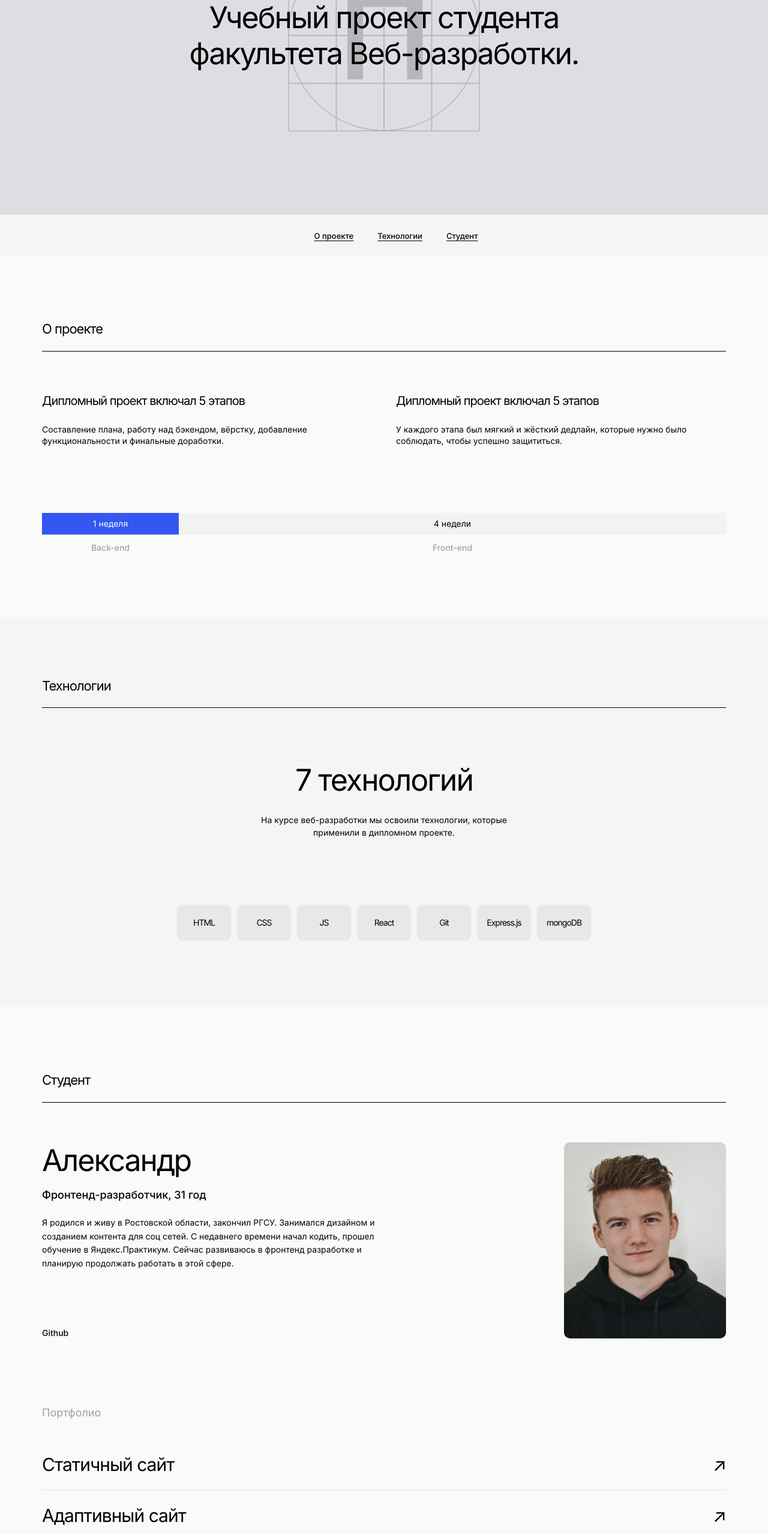
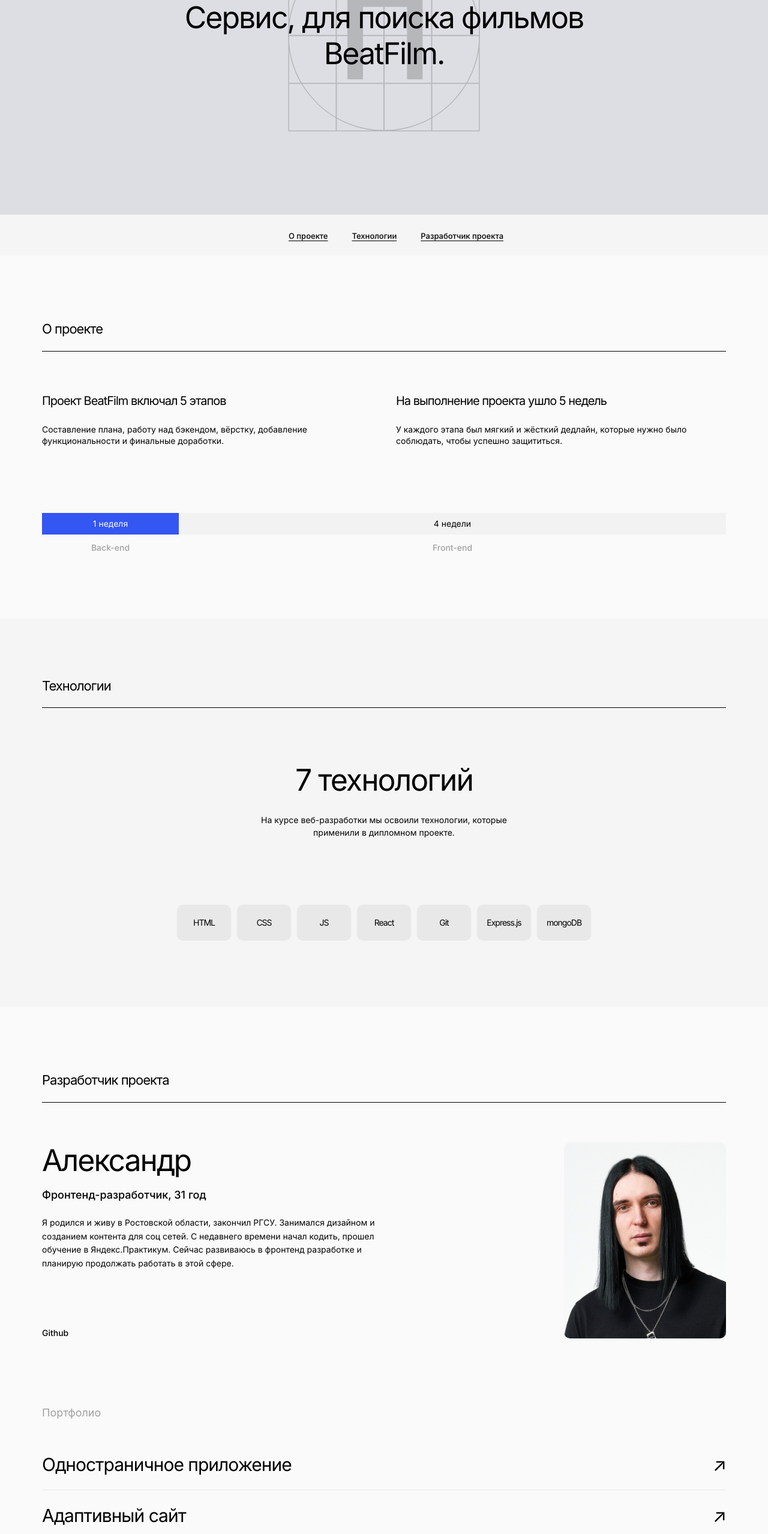
Before and after one commit to FilDsgn/movies-explorer-frontend, a React app: page / in a window 1280 px wide. Shown: the part 240-2797 px from the top of the page at 60% size. Built offline with nearby package versions, Linux system fonts and the light colour scheme.

Commit message:
add info

```diff
--- a/src/components/AboutMe/AboutMe.css
+++ b/src/components/AboutMe/AboutMe.css
@@ -70,7 +70,7 @@
   height: 327px;
   border-radius: 10px;
   object-fit: cover;
-  object-position: center;
+  object-position: top;
 }
 
 @media screen and (max-width: 768px) {
--- a/src/components/AboutMe/AboutMe.js
+++ b/src/components/AboutMe/AboutMe.js
@@ -1,12 +1,12 @@
 import "./AboutMe.css";
 import { Link } from "react-router-dom";
 
-import aboutMeImg from "../../images/about-me-img.png";
+import aboutMeImg from "../../images/about-me-img2.png";
 
 function AboutMe() {
   return (
     <section id="about-me" className="about-me">
-      <h2 className="about-me__title">Студент</h2>
+      <h2 className="about-me__title">Разработчик проекта</h2>
       <div className="about-me__content">
         <article className="about-me__article">
           <h3 className="about-me__name">Александр</h3>
--- a/src/components/AboutProject/AboutProject.js
+++ b/src/components/AboutProject/AboutProject.js
@@ -7,7 +7,7 @@
       <div className="about-project__columns">
         <div className="about-project__column">
           <h3 className="about-project__column-title">
-            Дипломный проект включал 5 этапов
+            Проект BeatFilm включал 5 этапов
           </h3>
           <p className="about-project__column-paragraph">
             Составление плана, работу над бэкендом, вёрстку, добавление
@@ -16,7 +16,7 @@
         </div>
         <div className="about-project__column">
           <h3 className="about-project__column-title">
-            Дипломный проект включал 5 этапов
+            На выполнение проекта ушло 5 недель
           </h3>
           <p className="about-project__column-paragraph">
             У каждого этапа был мягкий и жёсткий дедлайн, которые нужно было
--- a/src/components/NavTab/NavTab.js
+++ b/src/components/NavTab/NavTab.js
@@ -33,7 +33,7 @@
             duration={500}
             className="navtab__item"
           >
-            Студент
+            Разработчик проекта
           </Link>
         </li>
       </ul>
--- a/src/components/Portfolio/Portfolio.js
+++ b/src/components/Portfolio/Portfolio.js
@@ -8,14 +8,14 @@
       <ul className="portfolio__list">
         <li className="portfolio__list-item">
           <Link
-            to="https://github.com/FilDsgn/how-to-learn"
+            to="https://github.com/FilDsgn/react-mesto-api-full-gha"
             target="_blank"
             className="portfolio__list-link"
           >
-            Статичный сайт
+            Одностраничное приложение
           </Link>
           <Link
-            to="https://github.com/FilDsgn/how-to-learn"
+            to="https://github.com/FilDsgn/react-mesto-api-full-gha"
             target="_blank"
             className="portfolio__list-link"
           >
@@ -40,14 +40,14 @@
         </li>
         <li className="portfolio__list-item">
           <Link
-            to="https://github.com/FilDsgn/react-mesto-api-full-gha"
+            to="https://github.com/FilDsgn/how-to-learn"
             target="_blank"
             className="portfolio__list-link"
           >
-            Одностраничное приложение
+            Статичный сайт
           </Link>
           <Link
-            to="https://github.com/FilDsgn/react-mesto-api-full-gha"
+            to="https://github.com/FilDsgn/how-to-learn"
             target="_blank"
             className="portfolio__list-link"
           >
--- a/src/components/Promo/Promo.js
+++ b/src/components/Promo/Promo.js
@@ -4,9 +4,7 @@
   return (
     <section className="promo">
       <div className="promo__container">
-        <h1 className="promo__title">
-          Учебный проект студента факультета Веб-разработки.
-        </h1>
+        <h1 className="promo__title">Cервис, для поиска фильмов BeatFilm.</h1>
       </div>
     </section>
   );
```
Also changed, not shown: src/images/about-me-img.jpg (added), src/images/about-me-img2.png (added).
